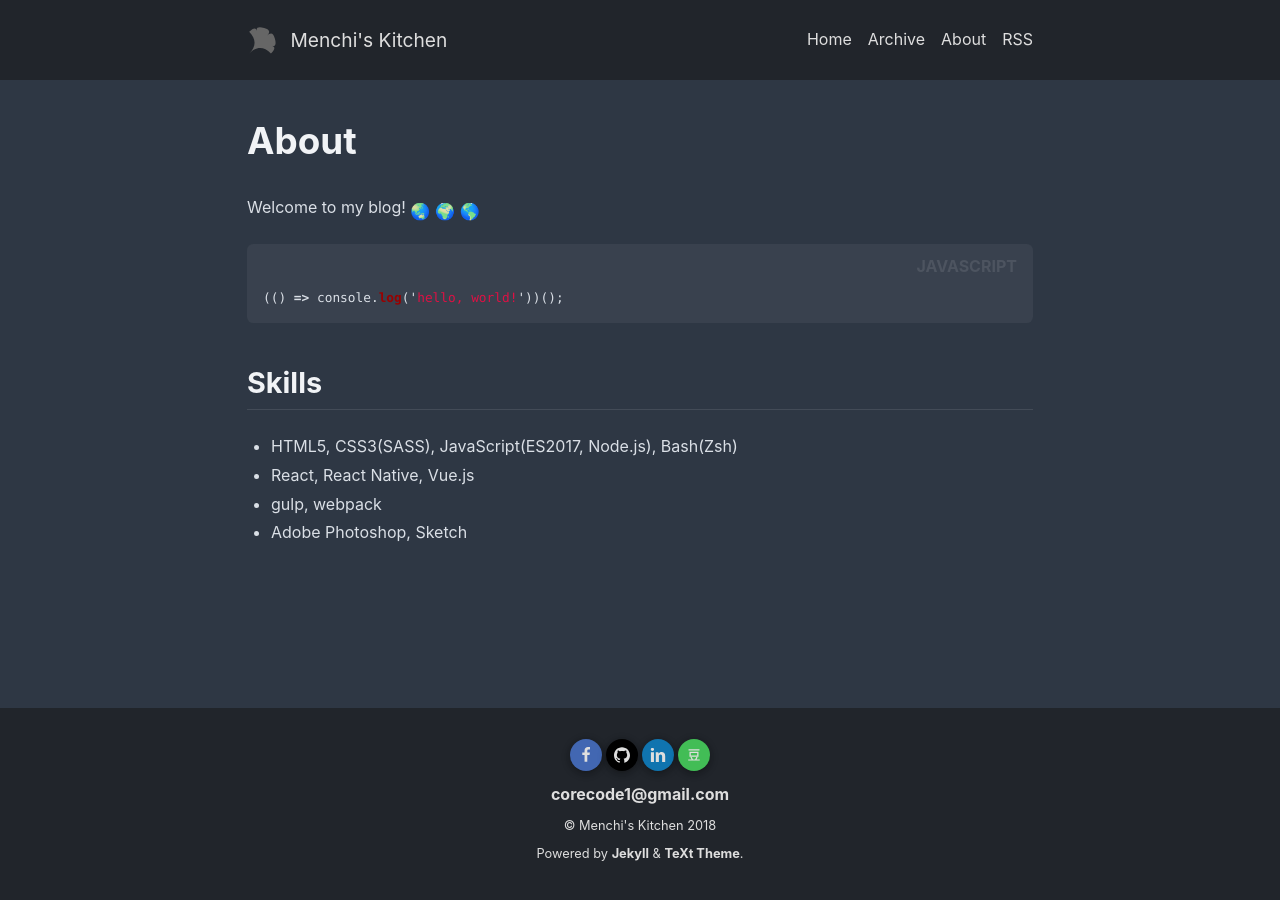
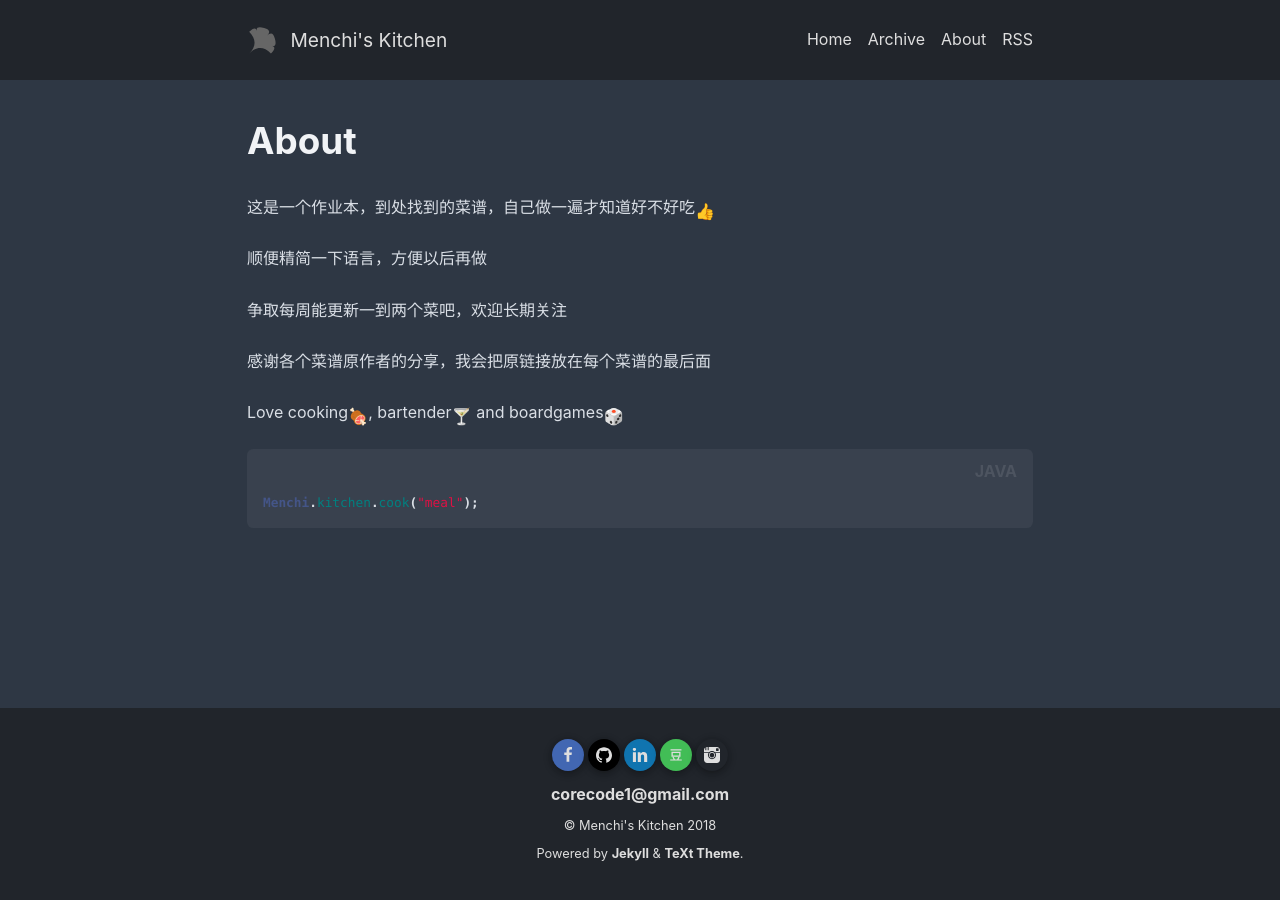
Before and after one commit to MenchiG/cooking, a Jekyll site: the page built from about.md, in a window 1280 px wide. Built offline with Jekyll 4.4.1, drawn with Linux system fonts in a browser that asks for light colours; nearby versions of some CDN libraries; emoji names are drawn with the system emoji font.

Commit message:
fix about me

```diff
--- a/_includes/components/follow-me.html
+++ b/_includes/components/follow-me.html
@@ -67,6 +67,15 @@
         </div>
       </li>
     {%- endif -%}
+    {%- if site.author.instagram -%}
+    <li title="{{ __return | replace: '[NAME]', 'Instagram' }}">
+      <div class="floating-action-round-button instagram">
+        <a itemprop="sameAs" href="https://www.instagram.com/{{ site.author.instagram }}" target="_blank">
+          <div class="icon">{%- include icon/social/instagram.svg -%}</div>
+        </a>
+      </div>
+    </li>
+    {%- endif -%}
   </ul>
   {%- if site.author.email -%}
   {%- assign __locale = site.data.locale.EMAIL_ME -%}
--- a/about.md
+++ b/about.md
@@ -8,15 +8,18 @@ titles:
 key: page-about
 ---
 
-Welcome to my blog! :earth_asia: :earth_africa: :earth_americas:
+这是一个作业本，到处找到的菜谱，自己做一遍才知道好不好吃:+1:
 
-{% highlight javascript %}
-(() => console.log('hello, world!'))();
+顺便精简一下语言，方便以后再做
+
+争取每周能更新一到两个菜吧，欢迎长期关注
+
+感谢各个菜谱原作者的分享，我会把原链接放在每个菜谱的最后面
+
+Love cooking:meat_on_bone:, bartender:cocktail: and boardgames:game_die:
+
+{% highlight java %}
+
+Menchi.kitchen.cook("meal");
+
 {% endhighlight %}
-
-## Skills
-
-- HTML5, CSS3(SASS), JavaScript(ES2017, Node.js), Bash(Zsh)
-- React, React Native, Vue.js
-- gulp, webpack
-- Adobe Photoshop, Sketch
```
